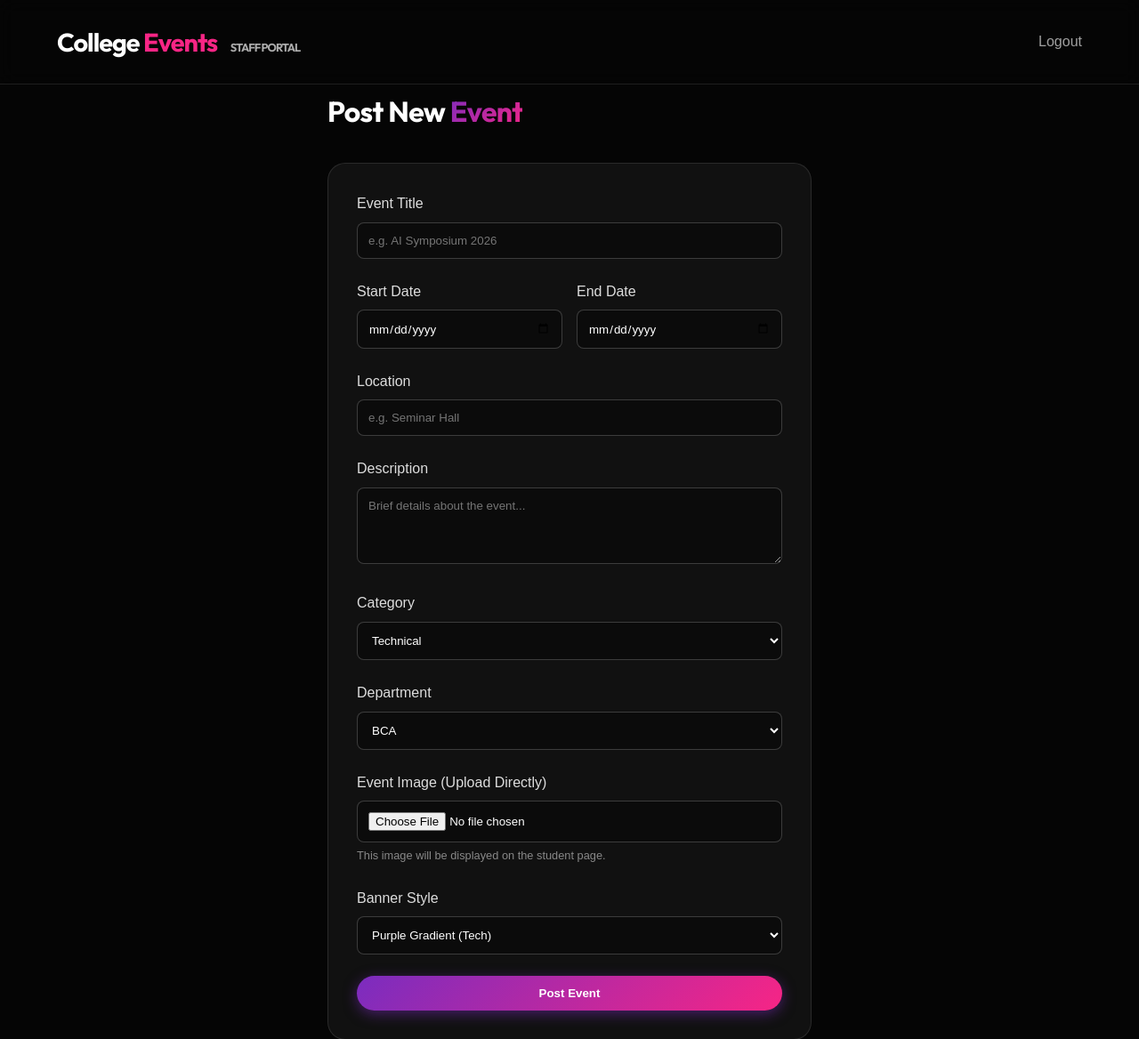
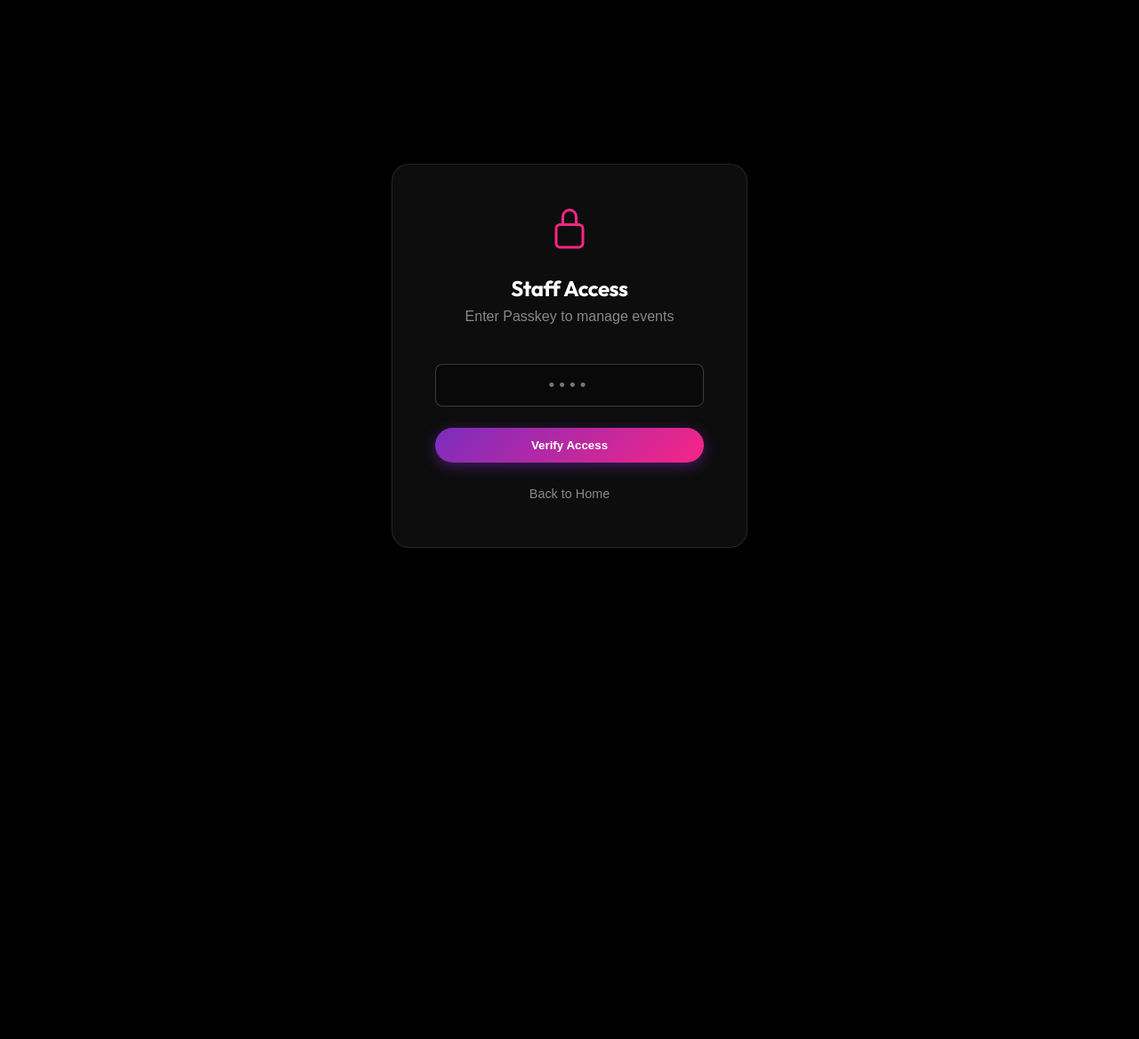
Before and after one commit to eshamohamed336-coder/cep-project-, a Flask app: page /staff in a window 1280 px wide. Shown: the top 1168 px of the page at 89% size. After the commit the page ends 616 px from the top, so only its background shows below. Run offline with Flask 3, Linux system fonts and the light colour scheme.

Commit message:
Add passkey protection to staff page

```diff
--- a/templates/staff.html
+++ b/templates/staff.html
@@ -64,13 +64,66 @@
             }
 
             .navbar {
-                /* Reuse navbar style but override position for this page if needed */
                 position: fixed;
+            }
+
+            /* Password Protection Overlay */
+            #loginOverlay {
+                position: fixed;
+                top: 0;
+                left: 0;
+                width: 100%;
+                height: 100%;
+                background: #000;
+                display: flex;
+                flex-direction: column;
+                justify-content: center;
+                align-items: center;
+                z-index: 9999;
+                transition: opacity 0.5s ease;
+            }
+
+            .login-card {
+                background: rgba(255, 255, 255, 0.05);
+                border: 1px solid rgba(255, 255, 255, 0.1);
+                padding: 3rem;
+                border-radius: 20px;
+                text-align: center;
+                max-width: 400px;
+                width: 90%;
+            }
+
+            .login-card input {
+                margin: 1.5rem 0;
+                letter-spacing: 5px;
+                text-align: center;
+                font-size: 1.2rem;
+            }
+
+            #staffContent {
+                display: none;
             }
         </style>
     </head>
 
     <body>
+        <!-- Password Protection Overlay -->
+        <div id="loginOverlay">
+            <div class="login-card">
+                <ion-icon name="lock-closed-outline" style="font-size: 3rem; color: #f72585;"></ion-icon>
+                <h2 style="margin-top: 1rem;">Staff Access</h2>
+                <p style="color: #888; margin-bottom: 1rem;">Enter Passkey to manage events</p>
+                <input type="password" id="passkeyInput" placeholder="••••">
+                <button onclick="checkPasskey()" class="btn-primary" style="width: 100%;">Verify Access</button>
+                <p id="loginError" style="color: #ff4d4d; margin-top: 1rem; display: none;">Invalid Passkey. Access
+                    Denied.</p>
+                <a href="/"
+                    style="color: #888; display: block; margin-top: 1.5rem; text-decoration: none; font-size: 0.9rem;">Back
+                    to Home</a>
+            </div>
+        </div>
+
+        <div id="staffContent">
             <nav class="navbar">
                 <div class="logo">College <span class="highlight">Events</span> <span
                         style="font-size: 0.8rem; color: #aaa; margin-left: 10px;">STAFF PORTAL</span></div>
@@ -158,6 +211,7 @@
                     <button type="submit" class="btn-primary" style="width: 100%;">Post Event</button>
                 </form>
             </div>
+        </div>
 
         <!-- Logic -->
         <script src="/static/js/eventManager.js"></script>
@@ -203,6 +257,36 @@
                     msg.style.display = 'none';
                 }, 3000);
             });
+
+            // Passkey Logic
+            function checkPasskey() {
+                const input = document.getElementById('passkeyInput').value;
+                const error = document.getElementById('loginError');
+                const CORRECT_PASSKEY = "1234";
+
+                if (input === CORRECT_PASSKEY) {
+                    document.getElementById('loginOverlay').style.opacity = '0';
+                    setTimeout(() => {
+                        document.getElementById('loginOverlay').style.display = 'none';
+                        document.getElementById('staffContent').style.display = 'block';
+                    }, 500);
+                    sessionStorage.setItem('staffLoggedIn', 'true');
+                } else {
+                    error.style.display = 'block';
+                    document.getElementById('passkeyInput').value = '';
+                }
+            }
+
+            // Check if already logged in this session
+            if (sessionStorage.getItem('staffLoggedIn') === 'true') {
+                document.getElementById('loginOverlay').style.display = 'none';
+                document.getElementById('staffContent').style.display = 'block';
+            }
+
+            // Allow "Enter" key to submit passkey
+            document.getElementById('passkeyInput').addEventListener('keypress', (e) => {
+                if (e.key === 'Enter') checkPasskey();
+            });
         </script>
     </body>
 
```
Also changed, not shown: staff.html (+85 -1 lines). Lines whose indentation alone changed are shown as unchanged.
